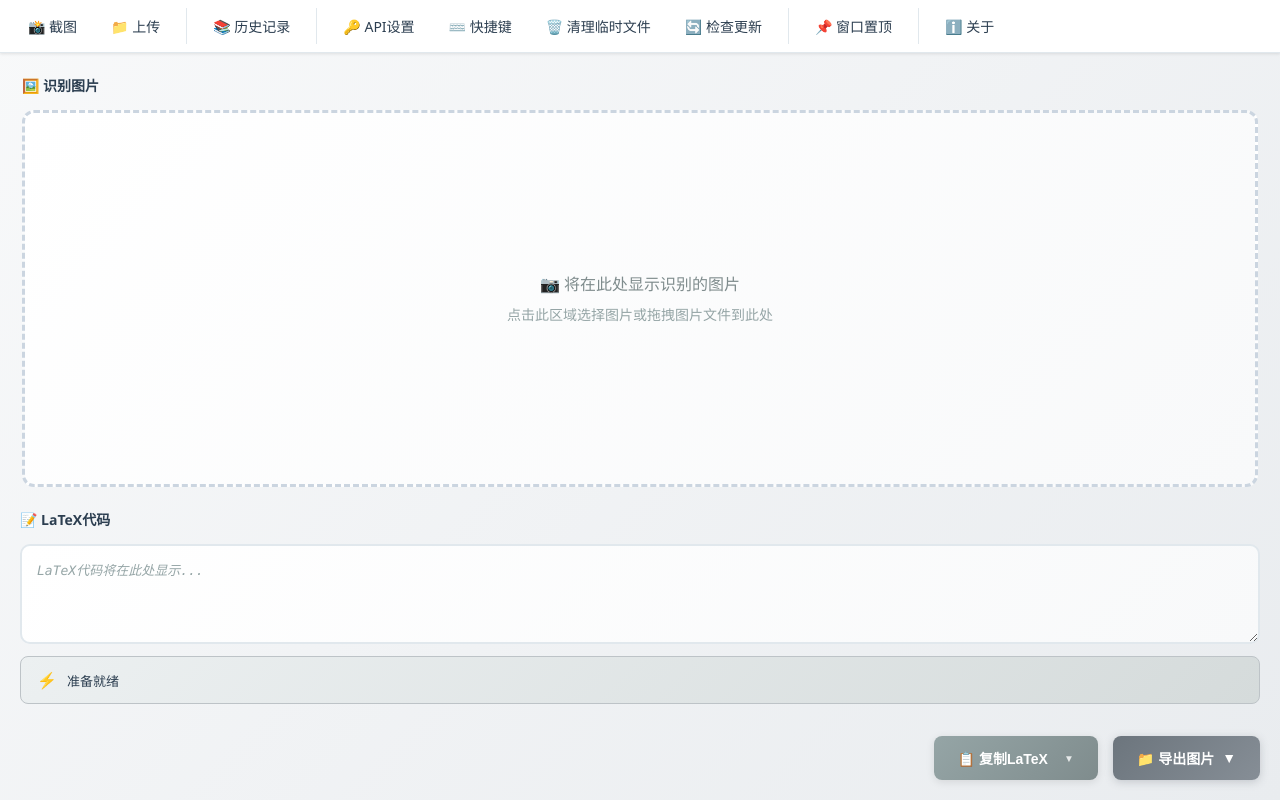
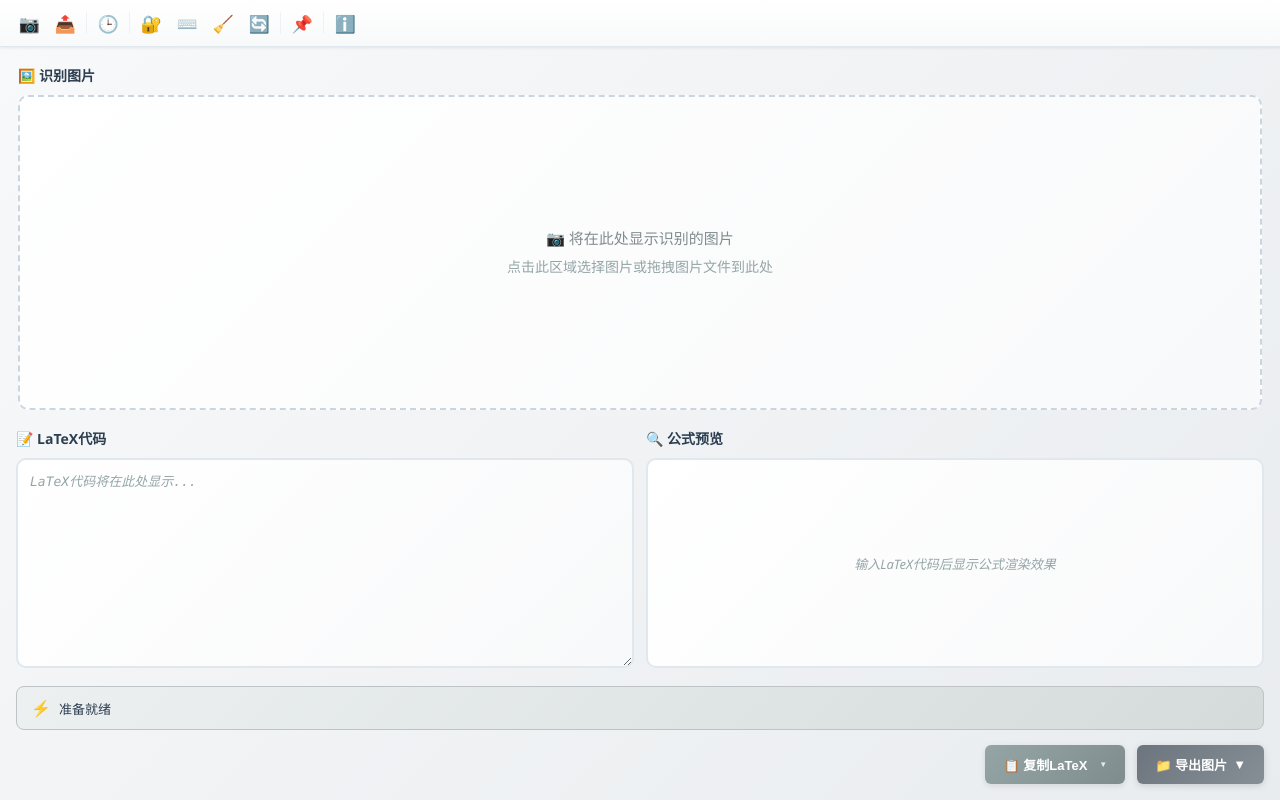
Before and after one commit to Louaq/TexStudio, a React (Create React App) app: page / in a window 1280 px wide. Built offline with nearby package versions, Linux system fonts and the light colour scheme; no server answers.

Commit message:
feat: 添加公式编辑器和优化界面显示

```diff
--- a/package.json
+++ b/package.json
@@ -1,6 +1,6 @@
 {
   "name": "latex-ocr-electron",
-  "version": "3.8.4",
+  "version": "3.9.0",
   "description": "LaTeX公式识别工具 - Electron版本",
   "author": "SimpleTex OCR",
   "main": "dist/electron/electron/main.js",
--- a/src/App.tsx
+++ b/src/App.tsx
@@ -6,6 +6,7 @@ import { formatLatex, getCurrentTimestamp, validateApiConfig } from './utils/api
 import MenuBar from './components/MenuBar';
 import ImageDisplay from './components/ImageDisplay';
 import LatexEditor from './components/LatexEditor';
+import FormulaPreview from './components/FormulaPreview';
 import StatusBar from './components/StatusBar';
 import CopyButton from './components/CopyButton';
 import ExportButton from './components/ExportButton';
@@ -28,8 +29,8 @@ const MainContent = styled.div`
   flex: 1;
   display: flex;
   flex-direction: column;
-  padding: 20px;
-  gap: 20px;
+  padding: 16px;
+  gap: 16px;
   overflow: hidden;
   /* 禁用滚动条，内容自适应窗口大小 */
   height: 100vh;
@@ -37,7 +38,8 @@ const MainContent = styled.div`
 
 const TopSection = styled.div`
   flex: 1;
-  min-height: 220px;
+  min-height: 180px;
+  max-height: 45vh;
   /* 确保图片区域有合理的最小高度，虚线完全可见 */
   overflow: visible;
   /* 确保虚线边框不被裁切 */
@@ -48,18 +50,40 @@ const BottomSection = styled.div`
   flex: 0 0 auto;
   display: flex;
   flex-direction: column;
-  gap: 12px;
+  gap: 10px;
   /* 固定底部区域，不参与flex伸缩 */
-  min-height: 160px;
+  min-height: 300px;
   /* 确保不会覆盖图片区域的虚线 */
   z-index: 1;
+`;
+
+const PreviewAndEditorContainer = styled.div`
+  display: flex;
+  gap: 12px;
+  margin-bottom: 8px;
+  height: 240px;
+
+  @media (max-width: 768px) {
+    flex-direction: column;
+    height: auto;
+  }
+`;
+
+const EditorWrapper = styled.div`
+  flex: 1;
+  min-width: 0;
+`;
+
+const PreviewWrapper = styled.div`
+  flex: 1;
+  min-width: 0;
 `;
 
 const ButtonContainer = styled.div`
   display: flex;
   justify-content: flex-end;
-  gap: 15px;
-  margin-top: 20px;
+  gap: 12px;
+  margin-top: 5px;
 `;
 
 function App() {
@@ -1315,11 +1339,22 @@ function App() {
         </TopSection>
 
         <BottomSection>
-          <LatexEditor
-            value={appState.latexCode}
-            onChange={(value) => setAppState(prev => ({ ...prev, latexCode: value }))}
-            readOnly={appState.isRecognizing}
-          />
+          <PreviewAndEditorContainer>
+            <EditorWrapper>
+              <LatexEditor
+                value={appState.latexCode}
+                onChange={(value) => setAppState(prev => ({ ...prev, latexCode: value }))}
+                readOnly={appState.isRecognizing}
+              />
+            </EditorWrapper>
+
+            <PreviewWrapper>
+              <FormulaPreview
+                latex={appState.latexCode}
+                isLoading={appState.isRecognizing}
+              />
+            </PreviewWrapper>
+          </PreviewAndEditorContainer>
 
           <StatusBar message={appState.statusMessage} />
 
--- a/src/components/CopyButton.tsx
+++ b/src/components/CopyButton.tsx
@@ -14,24 +14,24 @@ const MainButton = styled.button<{ disabled: boolean }>`
   };
   color: white;
   border: none;
-  padding: 12px 24px;
-  border-radius: 8px;
+  padding: 10px 18px;
+  border-radius: 6px;
   font-weight: 600;
-  font-size: 14px;
-  min-width: 140px;
+  font-size: 13px;
+  min-width: 130px;
   cursor: ${props => props.disabled ? 'not-allowed' : 'pointer'};
   display: flex;
   align-items: center;
   justify-content: center;
-  gap: 8px;
+  gap: 6px;
   transition: all 0.3s ease;
-  box-shadow: 0 2px 8px rgba(0, 0, 0, 0.1);
+  box-shadow: 0 2px 6px rgba(0, 0, 0, 0.1);
 
   &:hover {
     ${props => !props.disabled && `
       background: linear-gradient(135deg, #2ecc71 0%, #27ae60 100%);
       transform: translateY(-1px);
-      box-shadow: 0 4px 12px rgba(0, 0, 0, 0.2);
+      box-shadow: 0 3px 8px rgba(0, 0, 0, 0.15);
     `}
   }
 
@@ -41,8 +41,8 @@ const MainButton = styled.button<{ disabled: boolean }>`
 
   &::after {
     content: '▼';
-    font-size: 10px;
-    margin-left: 8px;
+    font-size: 8px;
+    margin-left: 6px;
     opacity: 0.8;
   }
 `;
@@ -51,11 +51,11 @@ const DropdownMenu = styled.div<{ show: boolean }>`
   position: absolute;
   bottom: 100%;
   right: 0;
-  min-width: 200px;
+  min-width: 190px;
   background: white;
-  border: 2px solid #e1e8ed;
-  border-radius: 8px;
-  box-shadow: 0 4px 16px rgba(0, 0, 0, 0.15);
+  border: 1px solid #e1e8ed;
+  border-radius: 6px;
+  box-shadow: 0 4px 12px rgba(0, 0, 0, 0.12);
   z-index: 1000;
   overflow: hidden;
   display: ${props => props.show ? 'block' : 'none'};
@@ -75,14 +75,14 @@ const DropdownMenu = styled.div<{ show: boolean }>`
 `;
 
 const DropdownItem = styled.div`
-  padding: 12px 16px;
+  padding: 10px 14px;
   cursor: pointer;
   transition: background 0.2s ease;
   color: #2c3e50;
   display: flex;
   align-items: center;
-  gap: 12px;
-  font-size: 14px;
+  gap: 10px;
+  font-size: 13px;
   font-weight: 500;
 
   &:hover {
@@ -96,7 +96,7 @@ const DropdownItem = styled.div`
 `;
 
 const ModeDescription = styled.div`
-  font-size: 12px;
+  font-size: 11px;
   color: #7f8c8d;
   font-weight: normal;
 `;
--- a/src/components/ExportButton.tsx
+++ b/src/components/ExportButton.tsx
@@ -10,24 +10,24 @@ const ExportButton = styled.button<{ disabled: boolean }>`
   background: linear-gradient(135deg, #28a745 0%, #20c997 100%);
   color: white;
   border: none;
-  padding: 12px 24px;
-  border-radius: 8px;
-  font-size: 14px;
+  padding: 10px 18px;
+  border-radius: 6px;
+  font-size: 13px;
   font-weight: 600;
   cursor: ${props => props.disabled ? 'not-allowed' : 'pointer'};
   transition: all 0.3s ease;
   display: flex;
   align-items: center;
-  gap: 8px;
-  box-shadow: 0 4px 12px rgba(40, 167, 69, 0.3);
+  gap: 6px;
+  box-shadow: 0 2px 6px rgba(40, 167, 69, 0.25);
   min-width: 120px;
   justify-content: center;
 
   &:hover {
-    transform: ${props => props.disabled ? 'none' : 'translateY(-2px)'};
+    transform: ${props => props.disabled ? 'none' : 'translateY(-1px)'};
     box-shadow: ${props => props.disabled ?
-      '0 4px 12px rgba(40, 167, 69, 0.3)' :
-      '0 6px 20px rgba(40, 167, 69, 0.4)'
+      '0 2px 6px rgba(40, 167, 69, 0.25)' :
+      '0 3px 8px rgba(40, 167, 69, 0.35)'
     };
   }
 
@@ -37,7 +37,7 @@ const ExportButton = styled.button<{ disabled: boolean }>`
 
   ${props => props.disabled && `
     background: linear-gradient(135deg, #6c757d 0%, #868e96 100%);
-    box-shadow: 0 2px 8px rgba(108, 117, 125, 0.3);
+    box-shadow: 0 2px 6px rgba(108, 117, 125, 0.25);
   `}
 `;
 
@@ -47,9 +47,9 @@ const DropdownMenu = styled.div<{ show: boolean }>`
   left: 0;
   right: 0;
   background: white;
-  border: 2px solid #e1e8ed;
-  border-radius: 8px;
-  box-shadow: 0 8px 25px rgba(0, 0, 0, 0.1);
+  border: 1px solid #e1e8ed;
+  border-radius: 6px;
+  box-shadow: 0 4px 12px rgba(0, 0, 0, 0.12);
   z-index: 1000;
   margin-bottom: 5px;
   overflow: hidden;
@@ -61,17 +61,17 @@ const DropdownMenu = styled.div<{ show: boolean }>`
 
 const DropdownItem = styled.button`
   width: 100%;
-  padding: 12px 16px;
+  padding: 10px 14px;
   border: none;
   background: white;
   color: #2c3e50;
-  font-size: 14px;
+  font-size: 13px;
   font-weight: 500;
   cursor: pointer;
   transition: all 0.2s ease;
   display: flex;
   align-items: center;
-  gap: 10px;
+  gap: 8px;
   text-align: left;
 
   &:hover {
--- /dev/null
+++ b/src/components/FormulaPreview.tsx
@@ -0,0 +1,110 @@
+import React from 'react';
+import styled from 'styled-components';
+import 'katex/dist/katex.min.css';
+import { InlineMath, BlockMath } from 'react-katex';
+
+const Container = styled.div`
+  display: flex;
+  flex-direction: column;
+  height: 100%;
+`;
+
+const Label = styled.h3`
+  font-size: 14px;
+  font-weight: 600;
+  color: #2c3e50;
+  margin: 0 0 10px 0;
+  display: flex;
+  align-items: center;
+  gap: 8px;
+`;
+
+const PreviewArea = styled.div`
+  padding: 12px;
+  min-height: 80px;
+  height: 100%;
+  border: 2px solid #e1e8ed;
+  border-radius: 10px;
+  background: linear-gradient(135deg, #ffffff 0%, #f8f9fa 100%);
+  display: flex;
+  align-items: center;
+  justify-content: center;
+  overflow-x: auto;
+
+  .katex-display {
+    margin: 0;
+  }
+
+  .katex {
+    font-size: 1.15em;
+  }
+`;
+
+const ErrorMessage = styled.div`
+  color: #e74c3c;
+  font-size: 13px;
+  padding: 8px;
+  font-style: italic;
+`;
+
+const PlaceholderText = styled.div`
+  color: #95a5a6;
+  font-style: italic;
+  font-size: 13px;
+  text-align: center;
+`;
+
+interface FormulaPreviewProps {
+  latex: string;
+  isLoading?: boolean;
+}
+
+const FormulaPreview: React.FC<FormulaPreviewProps> = ({
+  latex,
+  isLoading = false
+}) => {
+  // 如果没有LaTeX代码，显示占位符
+  if (!latex.trim()) {
+    return (
+      <Container>
+        <Label>
+          🔍 公式预览
+        </Label>
+        <PreviewArea>
+          <PlaceholderText>
+            {isLoading ? "正在加载..." : "输入LaTeX代码后显示公式渲染效果"}
+          </PlaceholderText>
+        </PreviewArea>
+      </Container>
+    );
+  }
+
+  // 尝试渲染公式，如果出错显示错误信息
+  try {
+    return (
+      <Container>
+        <Label>
+          🔍 公式预览
+        </Label>
+        <PreviewArea>
+          <BlockMath math={latex} errorColor={'#e74c3c'} />
+        </PreviewArea>
+      </Container>
+    );
+  } catch (error) {
+    return (
+      <Container>
+        <Label>
+          🔍 公式预览
+        </Label>
+        <PreviewArea>
+          <ErrorMessage>
+            无法渲染公式，请检查LaTeX代码是否正确
+          </ErrorMessage>
+        </PreviewArea>
+      </Container>
+    );
+  }
+};
+
+export default FormulaPreview;
--- a/src/components/ImageDisplay.tsx
+++ b/src/components/ImageDisplay.tsx
@@ -11,7 +11,7 @@ const Label = styled.h3`
   font-size: 14px;
   font-weight: 600;
   color: #2c3e50;
-  margin: 0 0 15px 0;
+  margin: 0 0 10px 0;
   display: flex;
   align-items: center;
   gap: 8px;
@@ -19,8 +19,8 @@ const Label = styled.h3`
 
 const ImageContainer = styled.div<{ isDragActive: boolean }>`
   flex: 1;
-  border: 3px dashed ${props => props.isDragActive ? '#4a90e2' : '#cbd5e0'};
-  border-radius: 12px;
+  border: 2px dashed ${props => props.isDragActive ? '#4a90e2' : '#cbd5e0'};
+  border-radius: 10px;
   background: ${props => props.isDragActive
     ? 'linear-gradient(135deg, rgba(74, 144, 226, 0.1) 0%, rgba(74, 144, 226, 0.05) 100%)'
     : 'linear-gradient(135deg, #ffffff 0%, #f8f9fa 100%)'
@@ -28,7 +28,7 @@ const ImageContainer = styled.div<{ isDragActive: boolean }>`
   display: flex;
   align-items: center;
   justify-content: center;
-  min-height: 200px;
+  min-height: 150px;
   transition: all 0.3s ease;
   position: relative;
   overflow: hidden;
@@ -45,9 +45,9 @@ const ImageContainer = styled.div<{ isDragActive: boolean }>`
 const PlaceholderText = styled.div`
   text-align: center;
   color: #7f8c8d;
-  font-size: 16px;
+  font-size: 15px;
   font-weight: 500;
-  line-height: 1.5;
+  line-height: 1.4;
 `;
 
 const Image = styled.img`
@@ -55,7 +55,7 @@ const Image = styled.img`
   max-height: 100%;
   object-fit: contain;
   border-radius: 8px;
-  box-shadow: 0 4px 12px rgba(0, 0, 0, 0.1);
+  box-shadow: 0 3px 10px rgba(0, 0, 0, 0.08);
 `;
 
 const DragOverlay = styled.div<{ show: boolean }>`
@@ -74,10 +74,10 @@ const DragOverlay = styled.div<{ show: boolean }>`
 
 const DragText = styled.div`
   color: #4a90e2;
-  font-size: 18px;
+  font-size: 16px;
   font-weight: 600;
   text-align: center;
-  padding: 20px;
+  padding: 16px;
   border: 2px solid #4a90e2;
   border-radius: 8px;
   background: rgba(255, 255, 255, 0.9);
--- a/src/components/LatexEditor.tsx
+++ b/src/components/LatexEditor.tsx
@@ -4,22 +4,23 @@ import styled from 'styled-components';
 const Container = styled.div`
   display: flex;
   flex-direction: column;
-  /* 移除flex: 1，让容器根据内容大小调整 */
+  height: 100%;
 `;
 
 const Label = styled.h3`
   font-size: 14px;
   font-weight: 600;
   color: #2c3e50;
-  margin: 0 0 15px 0;
+  margin: 0 0 10px 0;
   display: flex;
   align-items: center;
   gap: 8px;
 `;
 
 const TextArea = styled.textarea<{ readOnly: boolean }>`
-  height: 100px;
-  padding: 15px;
+  height: 100%;
+  min-height: 80px;
+  padding: 12px;
   border: 2px solid #e1e8ed;
   border-radius: 10px;
   background: ${props => props.readOnly
@@ -29,7 +30,7 @@ const TextArea = styled.textarea<{ readOnly: boolean }>`
   color: #2c3e50;
   font-family: "Cascadia Code", "Consolas", "Monaco", monospace;
   font-size: 13px;
-  line-height: 1.6;
+  line-height: 1.5;
   resize: vertical;
   transition: all 0.3s ease;
   opacity: ${props => props.readOnly ? 0.7 : 1};
@@ -39,7 +40,7 @@ const TextArea = styled.textarea<{ readOnly: boolean }>`
     outline: none;
     border-color: #4a90e2;
     background: white;
-    box-shadow: 0 0 0 3px rgba(74, 144, 226, 0.1);
+    box-shadow: 0 0 0 2px rgba(74, 144, 226, 0.1);
   }
 
   &::placeholder {
@@ -48,17 +49,17 @@ const TextArea = styled.textarea<{ readOnly: boolean }>`
   }
 
   &::-webkit-scrollbar {
-    width: 8px;
+    width: 6px;
   }
 
   &::-webkit-scrollbar-track {
     background: #f1f1f1;
-    border-radius: 4px;
+    border-radius: 3px;
   }
 
   &::-webkit-scrollbar-thumb {
     background: #cbd5e0;
-    border-radius: 4px;
+    border-radius: 3px;
   }
 
   &::-webkit-scrollbar-thumb:hover {
@@ -107,6 +108,7 @@ const EditorContainer = styled.div`
   position: relative;
   display: flex;
   flex-direction: column;
+  height: 100%;
 `;
 
 interface LatexEditorProps {
--- a/src/components/MenuBar.tsx
+++ b/src/components/MenuBar.tsx
@@ -3,38 +3,66 @@ import styled from 'styled-components';
 
 const MenuContainer = styled.div`
   display: flex;
-  background: white;
+  background: linear-gradient(180deg, #ffffff 0%, #f8f9fa 100%);
   border-bottom: 1px solid #e1e8ed;
-  padding: 8px 16px;
-  gap: 10px;
+  padding: 6px 12px;
+  gap: 2px;
   font-size: 14px;
-  box-shadow: 0 1px 3px rgba(0, 0, 0, 0.1);
+  box-shadow: 0 1px 3px rgba(0, 0, 0, 0.08);
   overflow-x: auto;
   white-space: nowrap;
+  justify-content: flex-start;
+  align-items: center;
 `;
 
 const MenuItem = styled.div`
-  padding: 8px 12px;
+  padding: 8px;
   cursor: pointer;
   border-radius: 6px;
-  transition: all 0.2s ease;
+  transition: all 0.25s cubic-bezier(0.4, 0, 0.2, 1);
   color: #2c3e50;
   font-weight: 500;
   display: flex;
   align-items: center;
-  gap: 4px;
+  justify-content: center;
+  font-size: 17px;
+  width: 34px;
+  height: 34px;
+  position: relative;
 
   &:hover {
-    background: #f1f3f4;
+    background: #edf2f7;
     color: #4a90e2;
+    transform: translateY(-1px);
+    box-shadow: 0 2px 5px rgba(0, 0, 0, 0.06);
+  }
+
+  &:active {
+    transform: translateY(0);
+    box-shadow: 0 1px 2px rgba(0, 0, 0, 0.03);
   }
 `;
 
 const Divider = styled.div`
   width: 1px;
+  height: 22px;
   background: #e1e8ed;
-  margin: 0 4px;
+  margin: 0 2px;
+  opacity: 0.5;
 `;
+
+// 替换emoji图标为更现代的表示方式
+const MenuIcon = {
+  capture: "📷",   // 截图
+  upload: "📤",    // 上传图片
+  history: "🕒",   // 历史记录
+  api: "🔐",       // API设置
+  shortcut: "⌨️",  // 快捷键
+  cleanup: "🧹",   // 清理临时文件
+  update: "🔄",    // 检查更新
+  pin: "📌",       // 窗口置顶
+  about: "ℹ️"      // 关于
+};
 
 interface MenuBarProps {
   onCapture: () => void;
@@ -61,66 +89,65 @@ const MenuBar: React.FC<MenuBarProps> = ({
   onCheckForUpdates,
   isAlwaysOnTop
 }) => {
-  const handleScreenshot = () => {
-    console.log('统一截图功能启动');
-    window.electronAPI.showScreenshotOverlay();
-  };
-
   return (
     <MenuContainer onClick={(e) => e.stopPropagation()}>
       {/* 截图 */}
-      <MenuItem onClick={onCapture}>
-        📸 截图
+      <MenuItem onClick={onCapture} title="截图">
+        {MenuIcon.capture}
       </MenuItem>
 
       {/* 上传图片 */}
-      <MenuItem onClick={onUpload}>
-        📁 上传
+      <MenuItem onClick={onUpload} title="上传图片">
+        {MenuIcon.upload}
       </MenuItem>
 
       <Divider />
 
       {/* 历史记录 */}
-      <MenuItem onClick={onShowHistory}>
-        📚 历史记录
+      <MenuItem onClick={onShowHistory} title="历史记录">
+        {MenuIcon.history}
       </MenuItem>
 
       <Divider />
 
       {/* API设置 */}
-      <MenuItem onClick={onShowApiSettings}>
-        🔑 API设置
+      <MenuItem onClick={onShowApiSettings} title="API设置">
+        {MenuIcon.api}
       </MenuItem>
 
       {/* 快捷键设置 */}
-      <MenuItem onClick={onShowShortcutSettings}>
-        ⌨️ 快捷键
+      <MenuItem onClick={onShowShortcutSettings} title="快捷键设置">
+        {MenuIcon.shortcut}
       </MenuItem>
 
       {/* 清理临时文件 */}
-      <MenuItem onClick={onCleanupTempFiles}>
-        🗑️ 清理临时文件
+      <MenuItem onClick={onCleanupTempFiles} title="清理临时文件">
+        {MenuIcon.cleanup}
       </MenuItem>
 
       {/* 检查更新 */}
       {onCheckForUpdates && (
-        <MenuItem onClick={onCheckForUpdates}>
-          🔄 检查更新
+        <MenuItem onClick={onCheckForUpdates} title="检查更新">
+          {MenuIcon.update}
         </MenuItem>
       )}
 
       <Divider />
 
       {/* 窗口置顶 */}
-      <MenuItem onClick={onToggleAlwaysOnTop}>
-        {isAlwaysOnTop ? '📌 取消置顶' : '📌 窗口置顶'}
+      <MenuItem
+        onClick={onToggleAlwaysOnTop}
+        title={isAlwaysOnTop ? "取消置顶" : "窗口置顶"}
+        style={isAlwaysOnTop ? { color: '#4a90e2', background: '#edf2f7' } : {}}
+      >
+        {MenuIcon.pin}
       </MenuItem>
 
       <Divider />
 
       {/* 关于 */}
-      <MenuItem onClick={onShowAbout}>
-        ℹ️ 关于
+      <MenuItem onClick={onShowAbout} title="关于">
+        {MenuIcon.about}
       </MenuItem>
     </MenuContainer>
   );
--- a/src/components/StatusBar.tsx
+++ b/src/components/StatusBar.tsx
@@ -2,13 +2,13 @@ import React from 'react';
 import styled from 'styled-components';
 
 const StatusContainer = styled.div`
-  padding: 12px 16px;
+  padding: 10px 14px;
   background: linear-gradient(135deg, #ecf0f1 0%, #d5dbdb 100%);
   border: 1px solid #bdc3c7;
   border-radius: 8px;
   /* 作为内嵌状态显示 */
   flex-shrink: 0;
-  min-height: 44px;
+  min-height: 38px;
   display: flex;
   align-items: center;
 `;
@@ -16,7 +16,7 @@ const StatusContainer = styled.div`
 const StatusContent = styled.div`
   display: flex;
   align-items: center;
-  gap: 10px;
+  gap: 8px;
   width: 100%;
 `;
 
```
